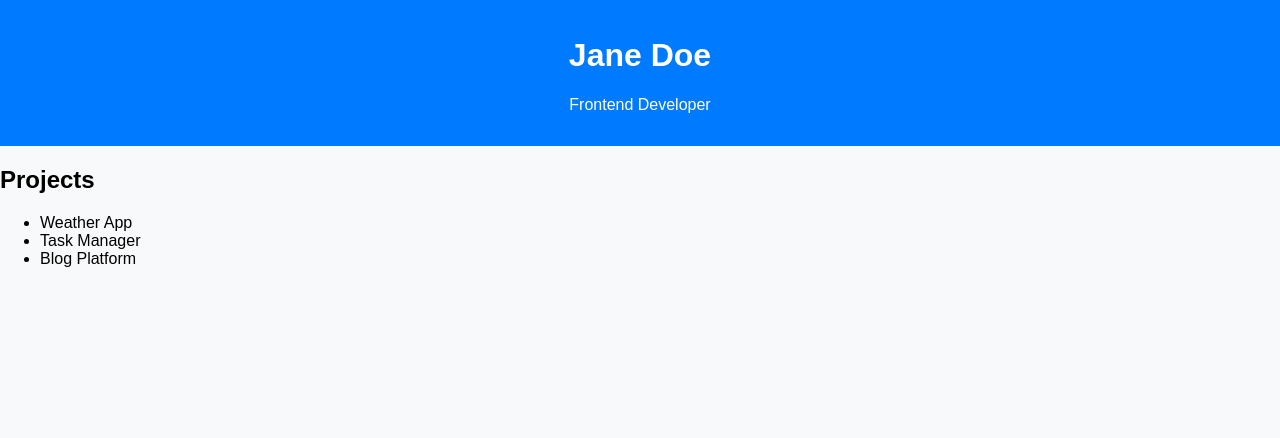
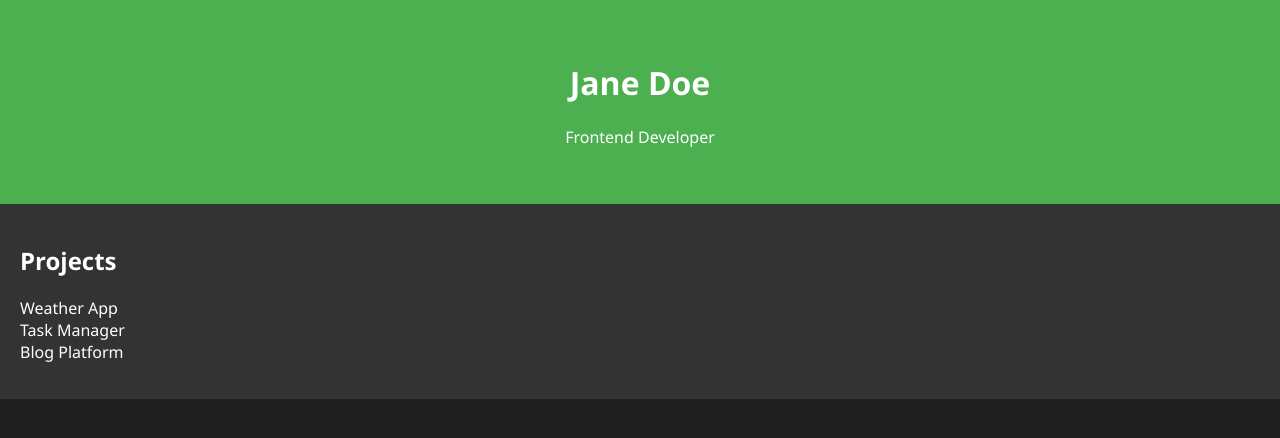
Before and after one commit to kanai6344/test, a PHP site: page / in a window 1280 px wide. Shown: the top 438 px of the page. Run offline with PHP 8.4, Linux system fonts and the light colour scheme.

Commit message:
Update style.css

```diff
--- a/style.css
+++ b/style.css
@@ -1,75 +1,23 @@
 body {
-  font-family: sans-serif;
+  background: #1f1f1f;
+  color: #ffffff;
+  font-family: 'Segoe UI', sans-serif;
   margin: 0;
   padding: 0;
-  background: #f8f9fa;
 }
 
 header {
-  background: #007bff;
-  color: white;
-  padding: 1rem;
+  background: #4caf50;
+  padding: 40px;
   text-align: center;
 }
 
-nav a {
-  color: white;
-  margin: 0 10px;
-  text-decoration: none;
-  font-weight: bold;
+.projects {
+  padding: 20px;
+  background: #333;
 }
 
-main {
-  padding: 2rem;
-  text-align: center;
+.projects ul {
+  list-style: none;
+  padding: 0;
 }
-
-form {
-  max-width: 400px;
-  margin: auto;
-  display: flex;
-  flex-direction: column;
-}
-
-input, textarea {
-  padding: 10px;
-  margin: 10px 0;
-  border-radius: 5px;
-  border: 1px solid #ccc;
-}
-
-button {
-  background-color: #007bff;
-  color: white;
-  padding: 10px;
-  border: none;
-  border-radius: 5px;
-  cursor: pointer;
-}
-#nav-toggle {
-  background: none;
-  border: none;
-  font-size: 1.5rem;
-  color: white;
-  display: none;
-}
-
-#nav-menu {
-  display: flex;
-  gap: 1rem;
-}
-
-@media (max-width: 600px) {
-  #nav-toggle {
-    display: block;
-  }
-  #nav-menu {
-    display: none;
-    flex-direction: column;
-    background-color: #007bff;
-    padding: 10px;
-  }
-  #nav-menu.open {
-    display: flex;
-  }
-}
```
